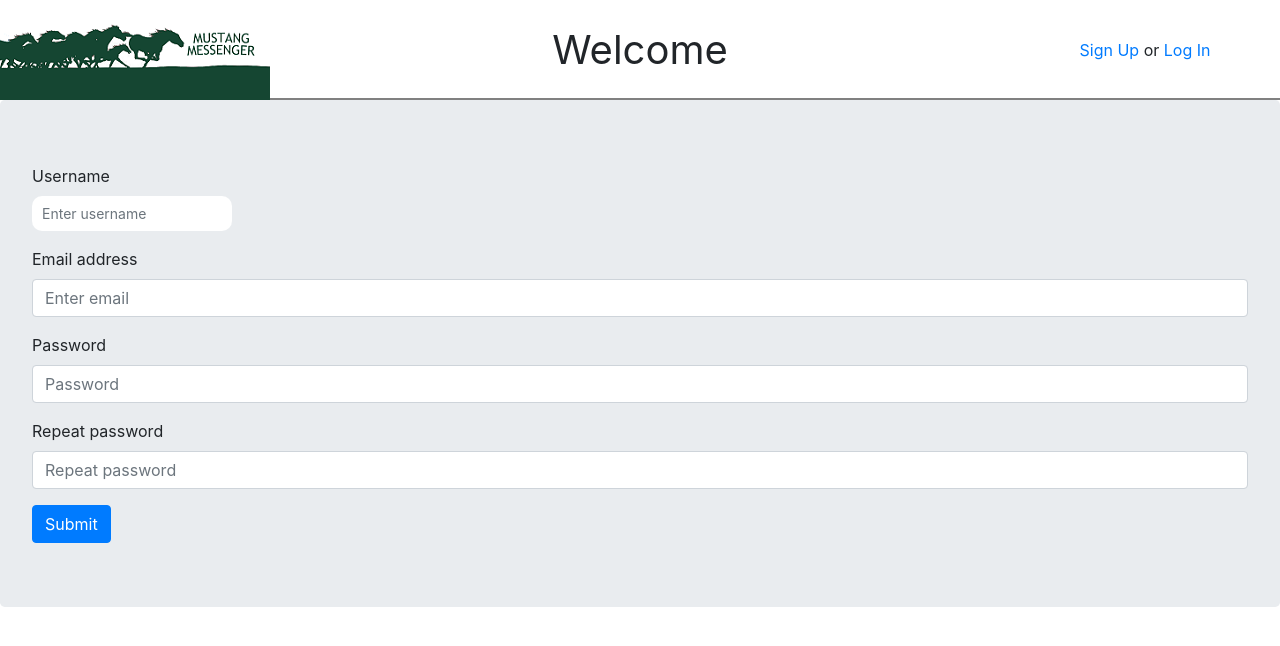
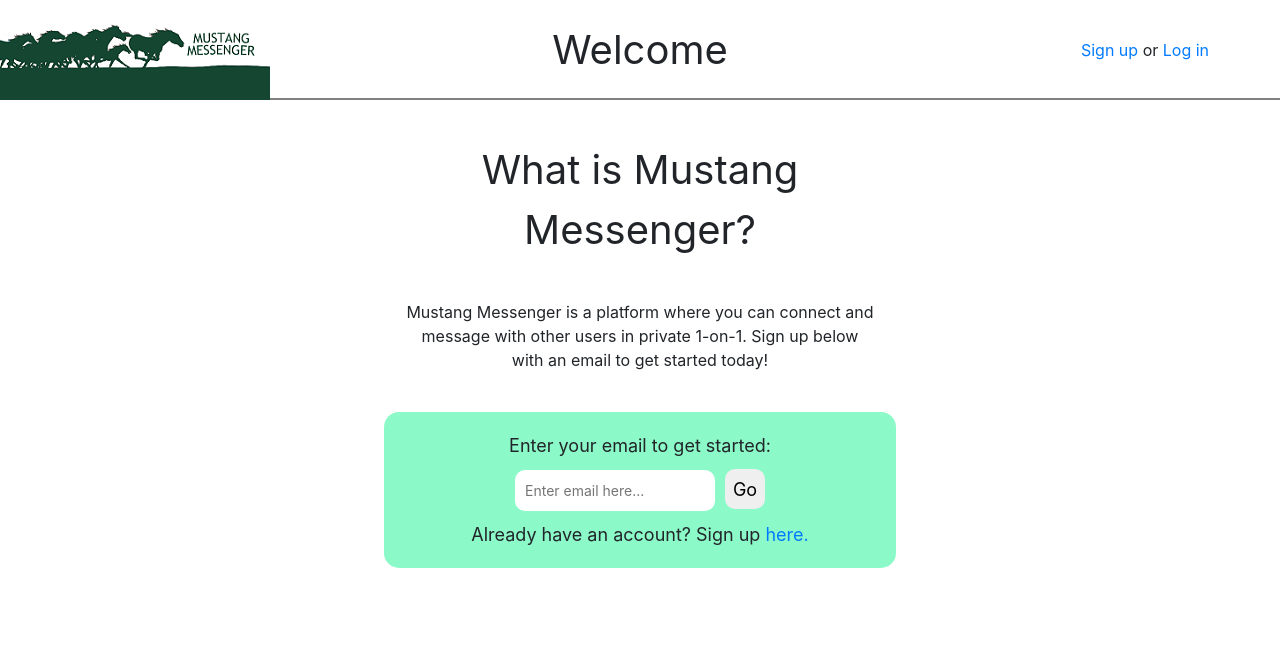
Before and after one commit to otakaran/mustang-messenger, a React (Create React App) app: page / in a window 1280 px wide. Shown: the top 646 px of the page. Built offline with nearby package versions, Linux system fonts and the light colour scheme.

Commit message:
Implement routing from home to sign up

```diff
--- a/package.json
+++ b/package.json
@@ -13,6 +13,7 @@
     "react": "^17.0.1",
     "react-bootstrap": "^1.4.3",
     "react-dom": "^17.0.1",
+    "react-router-dom": "^5.2.0",
     "react-scripts": "^4.0.2",
     "save": "^2.4.0",
     "web-vitals": "^1.1.0"
--- a/src/App.js
+++ b/src/App.js
@@ -1,10 +1,19 @@
-import React, { Component } from 'react'
-import './css/App.css';
-import Landing from './landing.js';
+import React from "react";
+import { Route, Switch } from "react-router-dom";
+import "./css/App.css";
+import Header from "./header";
+import Landing from "./landing.js";
+import Signup from "./Signup";
 
 function App() {
   return (
-    <Landing />
+    <main>
+      <Header />
+      <Switch>
+        <Route path="/" component={Landing} exact />
+        <Route path="/signup" component={Signup} />
+      </Switch>
+    </main>
   );
 }
 
--- a/src/Signup.js
+++ b/src/Signup.js
@@ -5,6 +5,7 @@ import Jumbotron from "react-bootstrap/Jumbotron";
 function Signup() {
   return (
     <Jumbotron>
+      <h2>Sign up for Mustang Messenger</h2>
       <Form>
         <Form.Group controlId="formUsername">
           <Form.Label>Username</Form.Label>
--- a/src/header.js
+++ b/src/header.js
@@ -1,3 +1,4 @@
+import { Link } from "react-router-dom";
 import "./css/header.css";
 import banner from "./images/mustang-messenger-banner.png";
 
@@ -5,11 +6,13 @@ function Header() {
   return (
     <div class="header">
       <div class="header-left">
-        <img src={banner} id="banner" />
+        <Link to="/">
+          <img src={banner} id="banner" alt="Mustang Messenger banner" />
+        </Link>
       </div>
       <div class="header-middle">Welcome</div>
       <div class="header-right">
-        <a href="">Sign Up</a> or <a href="">Log In</a>
+        <Link to="/signup">Sign up</Link> or <Link to="/login">Log in</Link>
       </div>
     </div>
   );
--- a/src/index.js
+++ b/src/index.js
@@ -1,17 +1,16 @@
 import React from "react";
 import ReactDOM from "react-dom";
+import { BrowserRouter } from "react-router-dom";
 import App from "./App";
-import Signup from "./Signup";
-import Header from "./header";
 import reportWebVitals from "./reportWebVitals";
 import 'bootstrap/dist/css/bootstrap.min.css';
 
-
 ReactDOM.render(
-  <React.StrictMode>
-    <Header />
-    <Signup />
-  </React.StrictMode>,
+  <BrowserRouter>
+    <React.StrictMode>
+      <App />
+    </React.StrictMode>
+  </BrowserRouter>,
   document.getElementById("root")
 );
 
--- a/src/landing.js
+++ b/src/landing.js
@@ -1,26 +1,30 @@
-import React, { Component } from 'react'
-import './css/form.css';
+import React from "react";
+import { Link } from "react-router-dom";
+import "./css/form.css";
 
 const Landing = () => {
-    return(
+  return (
     <div class="main">
-            <div class="main-title">
-                What is Mustang Messenger?
-            </div>
+      <div class="main-title">What is Mustang Messenger?</div>
       <div class="main-body">
-            Mustang Messenger is a platform where you can connect and message with other users in private 1-on-1.
-            Sign up below with an email to get started today!
+        Mustang Messenger is a platform where you can connect and message with
+        other users in private 1-on-1. Sign up below with an email to get
+        started today!
       </div>
       <div class="email-form">
         Enter your email to get started:
         <form id="signup-email">
-                    <input id="enter-signup-email" type="text" placeholder="Enter email here..." />
-                    <input id="go-button-signup-email" type="button" value="Go"/>
+          <input
+            id="enter-signup-email"
+            type="text"
+            placeholder="Enter email here..."
+          />
+          <input id="go-button-signup-email" type="button" value="Go" />
         </form>
-                Already have an account? Sign up <a href="">here.</a>
+        Already have an account? Sign up <Link to="/signup">here.</Link>
       </div>
     </div>
-    )
-}
+  );
+};
 
 export default Landing;
```
Also changed, not shown: 1 other file (tests, documents, lock files or other folders). Lines whose indentation alone changed are shown as unchanged.
